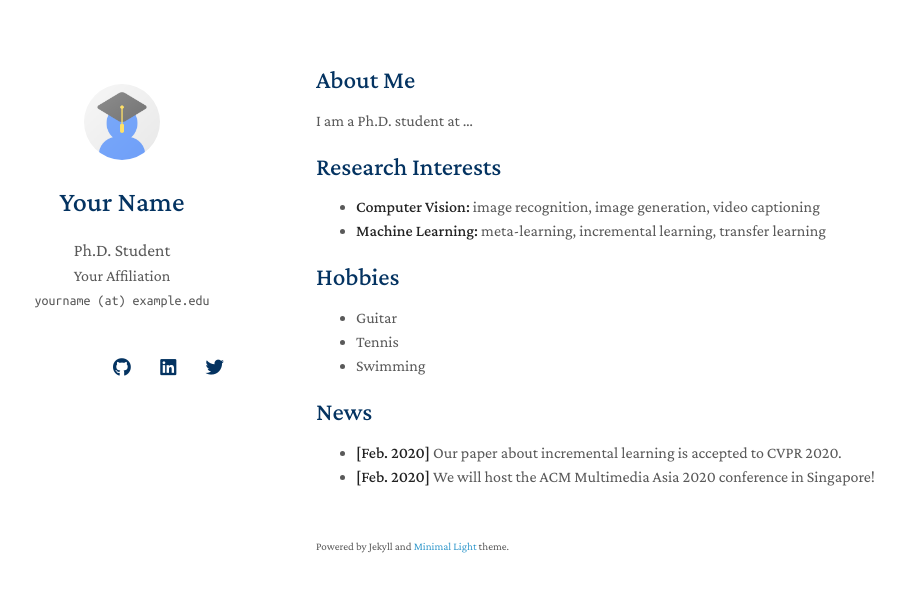
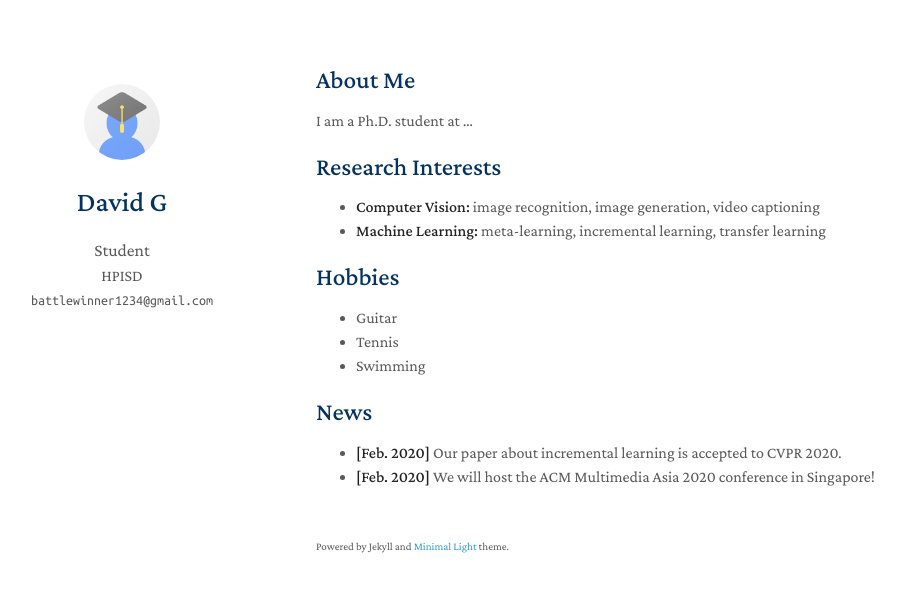
Before and after one commit to Battlewinner1234/personal, a Jekyll site: the page built from index.md, in a window 1280 px wide. Shown: the top 592 px of the page, without its empty margins (154-1059 px from the left). Built offline with Jekyll 4.4.1, drawn with Linux system fonts in a browser that asks for light colours; nearby versions of some CDN libraries; a style sheet for code colours, icons or effects is not loaded; our own code applies the rules of GitHub Pages for plain Markdown files.

Commit message:
Update _config.yml

```diff
--- a/_config.yml
+++ b/_config.yml
@@ -1,22 +1,14 @@
 # Basic Information
-title: Your Name
-position: Ph.D. Student
-affiliation: Your Affiliation
-email: yourname (at) example.edu
+title: David G
+position: Student
+affiliation: HPISD
+email: battlewinner1234@gmail.com
 
 # Search Engine Optimization (SEO)
 # The following information is used to improve the website traffic from search engines, e.g., Google.
-keywords: minimal light
-description: The Minimal Light is a simple and elegant jekyll theme for academic personal homepage.
-canonical: https://minimal-light-theme.yliu.me/
-
-# Links
-# If you don't need one of them, you may delete the corresponding line.
-google_scholar: https://scholar.google.com/
-cv_link: assets/files/curriculum_vitae.pdf
-github_link: https://github.com/
-linkedin: https://www.linkedin.com/
-twitter: https://twitter.com/
+keywords:
+description:
+canonical:
 
 # Images (e.g., your profile picture and your website's favicon)
 # "favicon" and "favicon_dark" are used for the light and dark modes, respectively.
@@ -27,10 +19,6 @@ favicon_dark: ./assets/img/favicon-dark.png
 # Footnote
 # You may use the option to disable the footnote, "Powered by Jekyll and Minimal Light theme."
 enable_footnote: true
-
-# Google Analytics ID
-# Please remove this if you don't use Google Analytics
-google_analytics: UA-111540567-4
 
 # Use this project as a remote theme for GitHub Pages
 # See the guide here: https://docs.github.com/en/pages/setting-up-a-github-pages-site-with-jekyll/adding-a-theme-to-your-github-pages-site-using-jekyll
```
